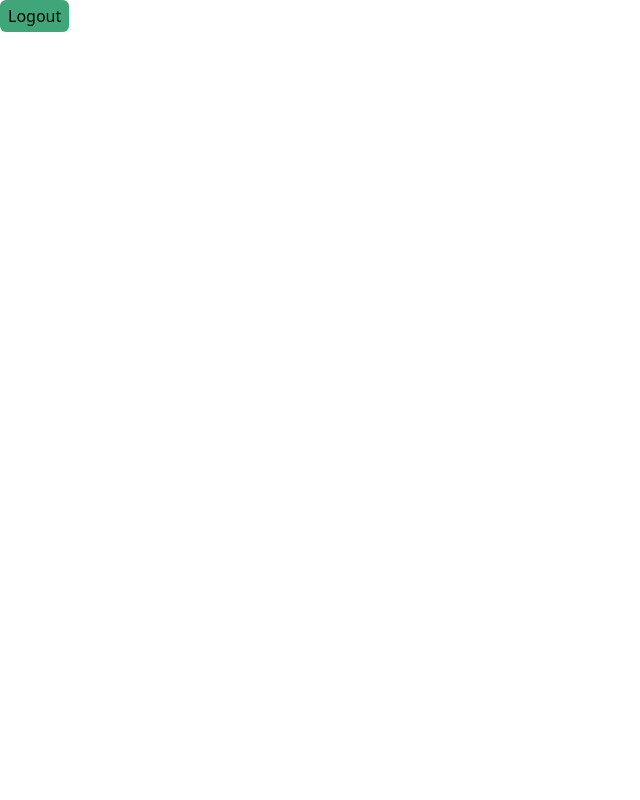
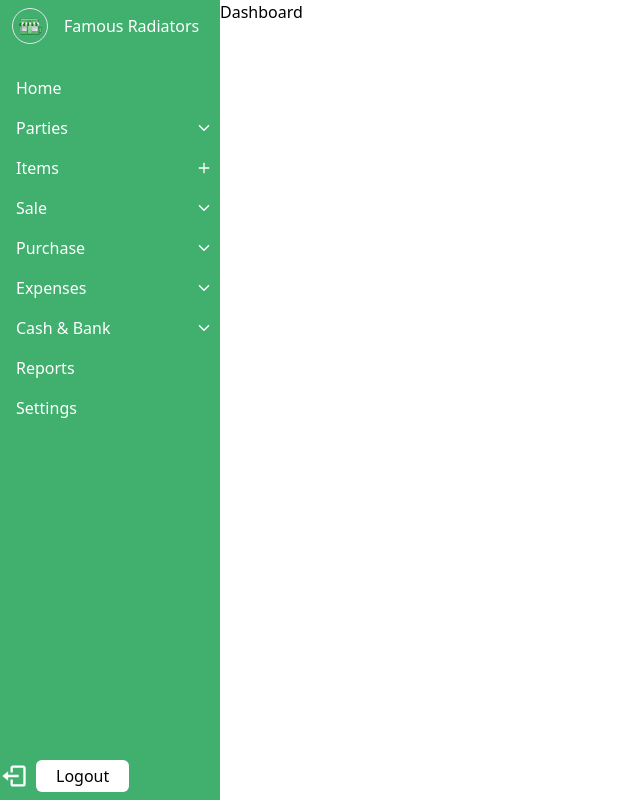
Before and after one commit to sakir456/GST-Billing-App-with-stock-managment-system, a React (Vite) app in the folder frontend/: page / in a window 1280 px wide. Shown: the whole page, without its empty margins (0-640 px from the left). Built offline with nearby package versions, Linux system fonts and the light colour scheme; sample sign-in values are in the browser's storage.

Commit message:
sidebar.jsx

```diff
--- a/frontend/package.json
+++ b/frontend/package.json
@@ -13,6 +13,7 @@
     "react": "^18.3.1",
     "react-dom": "^18.3.1",
     "react-hot-toast": "^2.4.1",
+    "react-icons": "^5.2.1",
     "react-router-dom": "^6.24.0",
     "zustand": "^4.5.4"
   },
--- /dev/null
+++ b/frontend/src/components/Dashboard.jsx
@@ -0,0 +1,9 @@
+
+
+const Dashboard = () => {
+  return (
+    <div>Dashboard</div>
+  )
+}
+
+export default Dashboard
--- a/frontend/src/components/Home.jsx
+++ b/frontend/src/components/Home.jsx
@@ -1,11 +1,14 @@
-import LogoutButton from "./LogoutButton"
+import Dashboard from "./Dashboard"
+import Sidebar from "./Sidebar"
+
 
 
 const Home = () => {
   return (
-    <div>
+    <div className="flex flex-row">
+   <Sidebar/>
+   <Dashboard />
 
-      <LogoutButton />
     </div>
   )
 }
--- a/frontend/src/components/LogoutButton.jsx
+++ b/frontend/src/components/LogoutButton.jsx
@@ -1,13 +1,21 @@
-import useLogout from "../hooks/useLogout"
-
+import useLogout from "../hooks/useLogout";
+import { BiLogOut } from "react-icons/bi";
 
 const LogoutButton = () => {
-  const { logout} = useLogout()
+  const { logout } = useLogout();
   return (
-    <div >
-        <button className="bg-customGreen py-1 px-2 rounded-md" onClick={logout}>Logout</button>
+    <div className="mt-auto mb-2">
+      <button
+        className="flex items-center transition duration-300 ease-in-out transform hover:scale-105 hover:shadow-md"
+        onClick={logout}
+      >
+        <BiLogOut className="w-7 h-7 text-white mr-2 transition duration-300 ease-in-out transform hover:text-red-500" />
+        <div className="bg-white py-1 px-5 rounded-md text-base transition duration-300  transform hover:bg-green-300 hover:text-white ">
+          Logout
+        </div>
+      </button>
     </div>
-  )
-}
+  );
+};
 
-export default LogoutButton
+export default LogoutButton;
--- /dev/null
+++ b/frontend/src/components/Sidebar.jsx
@@ -0,0 +1,85 @@
+import { FiPlus } from "react-icons/fi";
+import { IoIosArrowDown } from "react-icons/io";
+import { IoIosArrowUp } from "react-icons/io";
+import LogoutButton from "./LogoutButton";
+import useSidebarStore from "../zustand/useSidebarStore";
+
+const Sidebar = () => {
+  const { expandedItem, setExpandedItem } = useSidebarStore();
+
+  const toggleItem = (item) => {
+    if (expandedItem === item) {
+      setExpandedItem(null);
+    } else {
+      setExpandedItem(item);
+    }
+  };
+
+  return (
+    <div className="h-screen w-auto bg-customGreen  pt-2 flex flex-col">
+      <div className="flex items-center mb-6 ml-3 w-52">
+        <img src="shop.png" alt="shop-image" className="w-9 h-9 mr-2 border rounded-full p-1" />
+        <h1 className="text-white overflow-hidden ml-2">Famous Radiators</h1>
+      </div>
+      <ul className="text-white">
+        <li className="flex items-center justify-between py-2 pl-4 hover:bg-customLightGreen
+         hover:border-l-4 hover:border-white cursor-pointer">
+          <span>Home</span>
+        </li>
+
+        <li className="hover:hover:bg-customLightGreen hover:border-l-4 hover:border-white py-2 pl-4">
+          <button onClick={() => toggleItem('parties')} className="w-full h-full flex items-center justify-between">
+            <span>Parties</span>
+            {expandedItem === 'parties' ? <IoIosArrowUp className="mr-2" /> : <IoIosArrowDown className="mr-2" />}
+          </button>
+        </li>
+
+        <li className="hover:hover:bg-customLightGreen hover:border-l-4 hover:border-white py-2 pl-4">
+          <button onClick={() => toggleItem('items')} className="w-full h-full flex items-center justify-between">
+            <span>Items</span>
+            <FiPlus className="mr-2" />
+          </button>
+        </li>
+
+        <li className="hover:hover:bg-customLightGreen hover:border-l-4 hover:border-white py-2 pl-4">
+          <button onClick={() => toggleItem('sale')} className="w-full h-full flex items-center justify-between">
+            <span>Sale</span>
+            {expandedItem === 'sale' ? <IoIosArrowUp className="mr-2" /> : <IoIosArrowDown className="mr-2" />}
+          </button>
+        </li>
+
+        <li className="hover:hover:bg-customLightGreen hover:border-l-4 hover:border-white py-2 pl-4">
+          <button onClick={() => toggleItem('purchase')} className="w-full h-full flex items-center justify-between">
+            <span>Purchase</span>
+            {expandedItem === 'purchase' ? <IoIosArrowUp className="mr-2" /> : <IoIosArrowDown className="mr-2" />}
+          </button>
+        </li>
+
+        <li className="hover:hover:bg-customLightGreen hover:border-l-4 hover:border-white py-2 pl-4">
+          <button onClick={() => toggleItem('expenses')} className="w-full h-full flex items-center justify-between">
+            <span>Expenses</span>
+            {expandedItem === 'expenses' ? <IoIosArrowUp className="mr-2" /> : <IoIosArrowDown className="mr-2" />}
+          </button>
+        </li>
+
+        <li className="hover:hover:bg-customLightGreen hover:border-l-4 hover:border-white py-2 pl-4">
+          <button onClick={() => toggleItem('cash')} className="w-full h-full flex items-center justify-between">
+            <span>Cash & Bank</span>
+            {expandedItem === 'cash' ? <IoIosArrowUp className="mr-2" /> : <IoIosArrowDown className="mr-2" />}
+          </button>
+        </li>
+
+        <li className="flex items-center justify-between py-2 pl-4 hover:hover:bg-customLightGreen hover:border-l-4 hover:border-white cursor-pointer">
+          <span>Reports</span>
+        </li>
+
+        <li className="flex items-center justify-between py-2 pl-4 hover:hover:bg-customLightGreen hover:border-l-4 hover:border-white cursor-pointer">
+          <span>Settings</span>
+        </li>
+      </ul>
+      <LogoutButton />
+    </div>
+  );
+};
+
+export default Sidebar;
--- /dev/null
+++ b/frontend/src/zustand/useSidebarStore.js
@@ -0,0 +1,8 @@
+import create from 'zustand';
+
+const useSidebarStore = create((set) => ({
+  expandedItem: null,
+  setExpandedItem: (item) => set({ expandedItem: item }),
+}));
+
+export default useSidebarStore;
--- a/frontend/tailwind.config.js
+++ b/frontend/tailwind.config.js
@@ -7,7 +7,8 @@ export default {
   theme: {
     extend: {
       colors: {
-                customGreen: "#40A578",
+                customGreen: "#41B06E  ",
+                customLightGreen: "#8DECB4"
             },
           },
         },
```
Also changed, not shown: frontend/public/shop.png (added), 1 other file (tests, documents, lock files or other folders).
